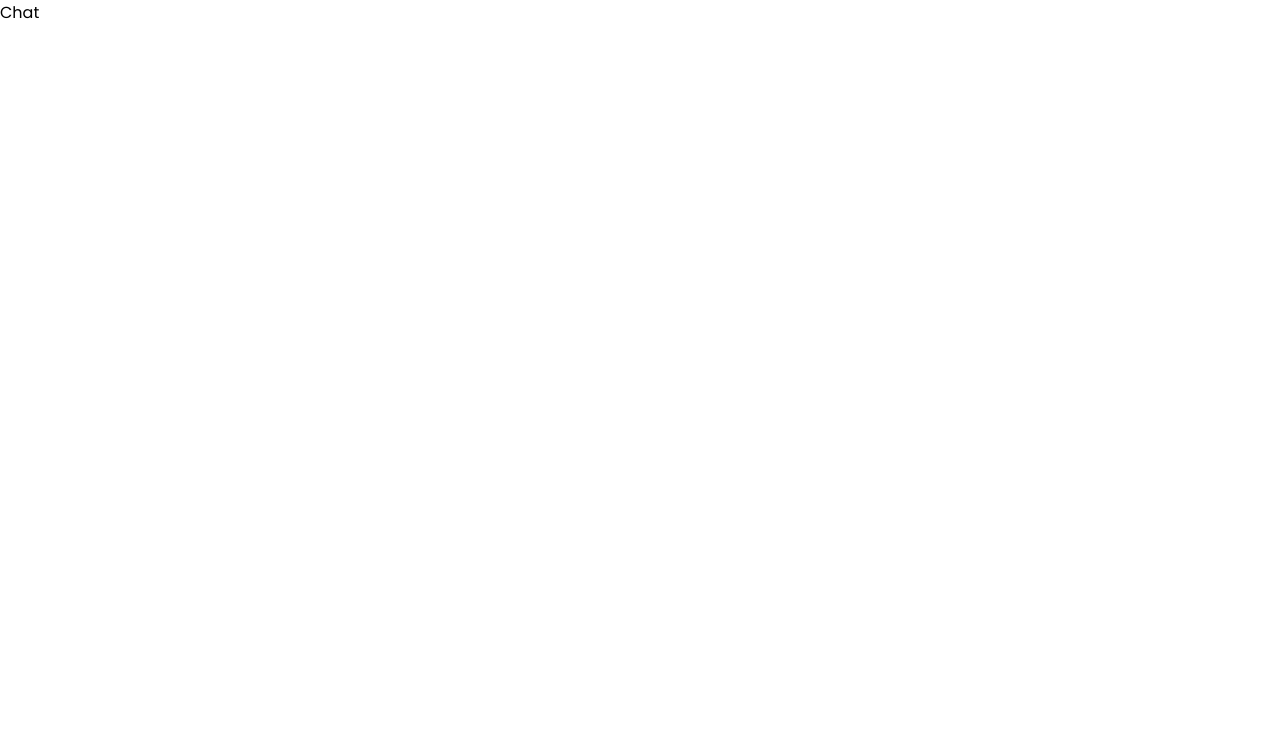
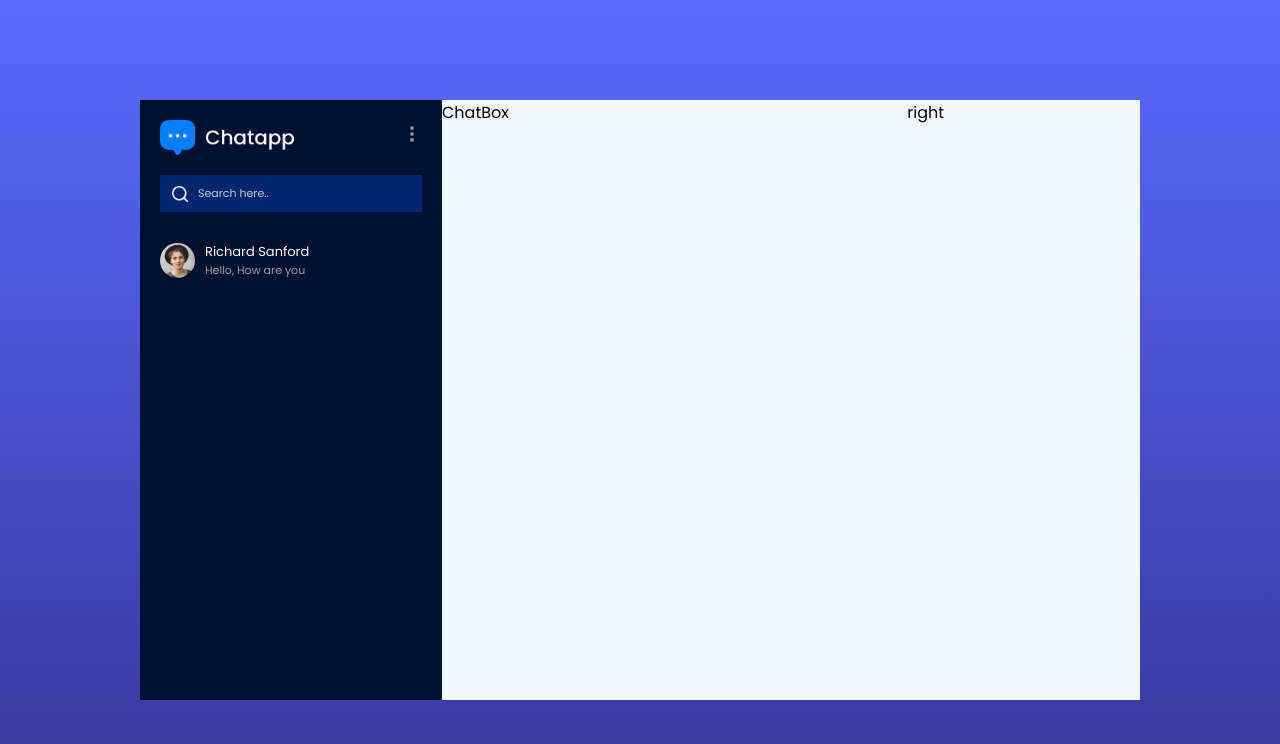
Before and after one commit to deepak96937/DeepakMessenger, a React (Vite) app: page /chat in a window 1280 px wide. Shown: the top 744 px of the page. Built offline with nearby package versions, Linux system fonts and the light colour scheme.

Commit message:
add components for leftSiderbar

```diff
--- /dev/null
+++ b/src/components/ChatBox/ChatBox.jsx
@@ -0,0 +1,12 @@
+import React from 'react'
+import './ChatBox.css'
+
+const ChatBox = () => {
+  return (
+    <div>
+      ChatBox
+    </div>
+  )
+}
+
+export default ChatBox
--- /dev/null
+++ b/src/components/LeftSidebar/LeftSidebar.css
@@ -0,0 +1,82 @@
+.ls{
+    background: #001030;
+    color: white;
+    height: 75vh;
+}
+
+.ls-top{
+    padding: 20px;
+}
+
+.ls-nav{
+    display: flex;
+    justify-content: space-between;
+    align-items: center;
+}
+
+.ls-nav .logo{
+    max-width: 140px;
+}
+
+.ls-nav .menu img{
+    max-height: 20px;
+    opacity: 0.6;
+    cursor: pointer;
+}
+
+.ls-search{
+    background-color: #002670;
+    display: flex;
+    gap: 10px;
+    align-items: center;
+    padding: 10px 12px;
+    margin-top: 20px;
+}
+
+.ls-search img{
+    width: 16px;
+}
+
+.ls-search input {
+    background: transparent;
+    border: none;
+    outline: none;
+    color: white;
+    font-size: 11px;
+}
+
+.ls-search input::placeholder{
+    color: #c8c8c8;
+}
+
+.ls-list{
+    display: flex;
+    flex-direction: column;
+    height: 70%;
+    overflow: scroll;
+}
+
+.fridends img{
+    width: 35px;
+    aspect-ratio: 1/1;
+    border-radius: 50%;
+}
+
+.fridends{
+    display: flex;
+    align-items: center;
+    gap: 10px;
+    padding: 10px 20px;
+    cursor: pointer;
+    font-size: 13px;
+}
+
+.fridends div{
+    display: flex;
+    flex-direction:  column;
+}
+
+.fridends span{
+    color: #9f9f9f;
+    font-size: 11px;
+}
--- /dev/null
+++ b/src/components/LeftSidebar/LeftSidebar.jsx
@@ -0,0 +1,34 @@
+import React from "react";
+import "./LeftSidebar.css";
+import assets from "../../assets/assets";
+
+const LeftSidebar = () => {
+  return (
+    <div className="ls">
+      <div className="ls-top">
+        <div className="ls-nav">
+          <img src={assets.logo} className="logo" alt="" />
+          <div className="menu">
+            <img src={assets.menu_icon} alt="" />
+          </div>
+        </div>
+        <div className="ls-search">
+          <img src={assets.search_icon} alt="" />
+          <input type="text" placeholder="Search here.." />
+        </div>
+      </div>
+
+      <div className="ls-list">
+        <div className="fridends">
+          <img src={assets.profile_img} alt="" />
+          <div>
+            <p>Richard Sanford</p>
+            <span>Hello, How are you</span>
+          </div>
+        </div>
+      </div>
+    </div>
+  );
+};
+
+export default LeftSidebar;
--- /dev/null
+++ b/src/components/RightSidebar/RightSidebar.jsx
@@ -0,0 +1,12 @@
+import React from 'react'
+import './RightSidebar.css'
+
+const RightSidebar = () => {
+  return (
+    <div>
+      right
+    </div>
+  )
+}
+
+export default RightSidebar
--- a/src/index.css
+++ b/src/index.css
@@ -6,3 +6,8 @@
   box-sizing: border-box;
   font-family: Poppins;
 }
+
+
+::-webkit-scrollbar{
+  display: none;
+}
--- a/src/pages/Chat/Chat.css
+++ b/src/pages/Chat/Chat.css
@@ -0,0 +1,15 @@
+.chat {
+  min-height: 100vh;
+  background: linear-gradient(#596aff, #383699);
+  display: grid;
+  place-items: center;
+}
+
+.chat-container{
+    width: 95%;
+    height: 75vh;
+    max-width: 1000px;
+    background-color: aliceblue;
+    display: grid;
+    grid-template-columns: 1fr 2fr 1fr;
+}
--- a/src/pages/Chat/Chat.jsx
+++ b/src/pages/Chat/Chat.jsx
@@ -1,12 +1,19 @@
-import React from 'react'
-import './Chat.css'
+import React from "react";
+import "./Chat.css";
+import LeftSidebar from "../../components/LeftSidebar/LeftSidebar";
+import ChatBox from "../../components/ChatBox/ChatBox";
+import RightSidebar from "../../components/RightSidebar/RightSidebar";
 
 const Chat = () => {
   return (
-    <div>
-      Chat
+    <div className="chat">
+      <div className="chat-container">
+        <LeftSidebar />
+        <ChatBox />
+        <RightSidebar />
+      </div>
     </div>
-  )
-}
+  );
+};
 
-export default Chat
+export default Chat;
```
Also changed, not shown: src/components/ChatBox/ChatBox.css (added), src/components/RightSidebar/RightSidebar.css (added).
